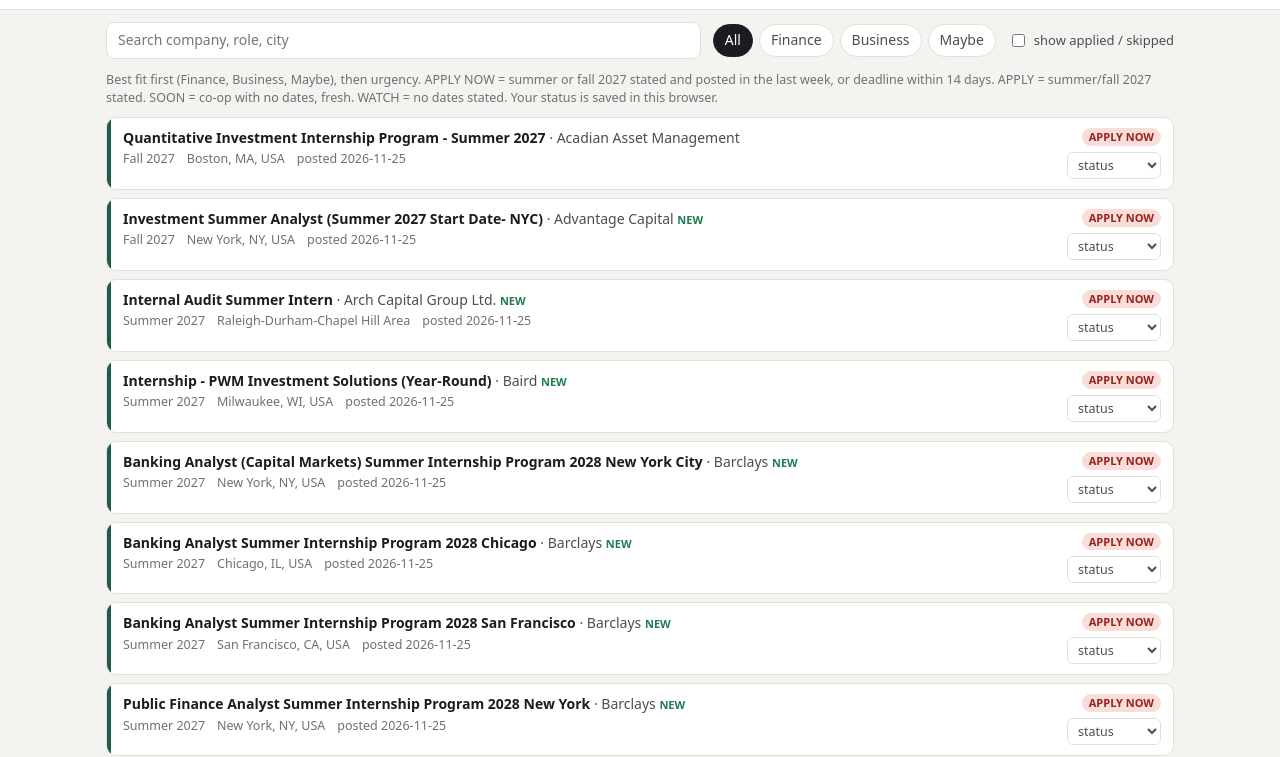
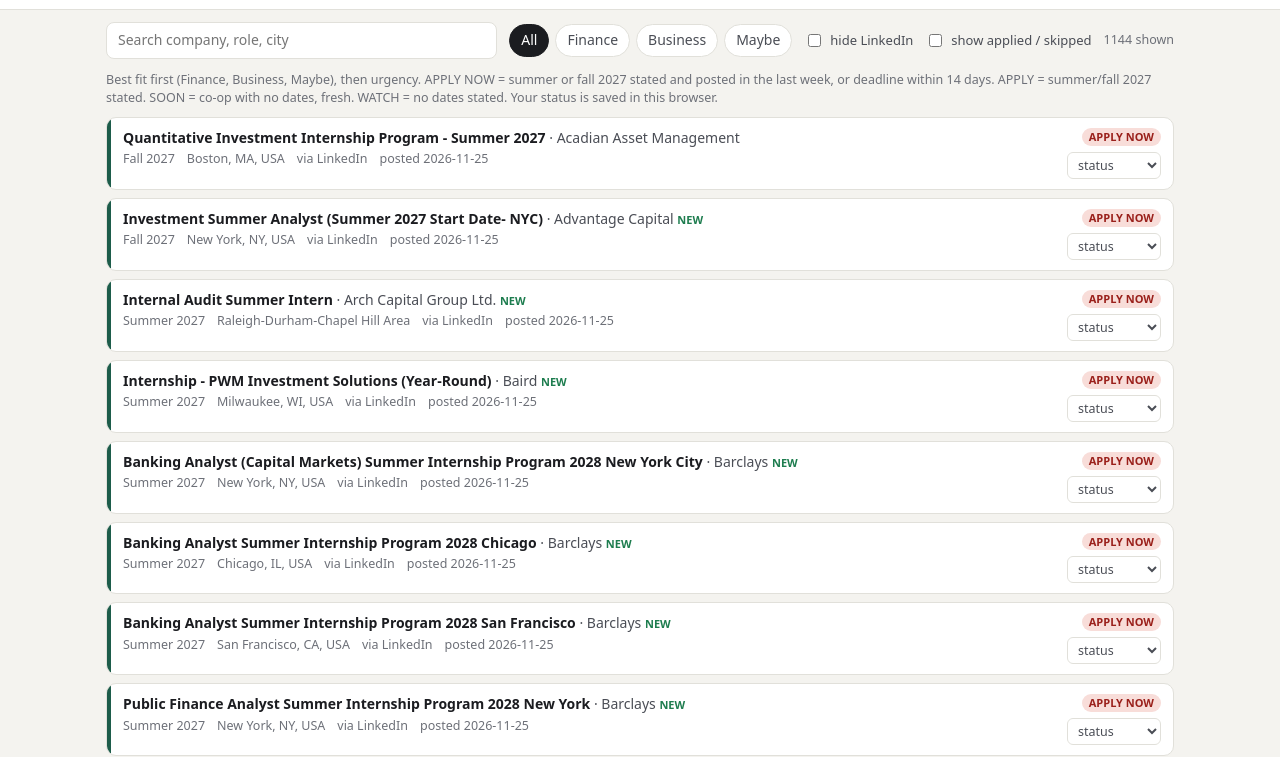
Before and after one commit to nikhilc3/coop-finance, a plain HTML site: page index.html in a window 1280 px wide. Shown: the part 47-804 px from the top of the page. Drawn offline with Linux system fonts and the light colour scheme.

Commit message:
Board: hide LinkedIn filter, posting count, and link source label

```diff
--- a/index.html
+++ b/index.html
@@ -71,7 +71,9 @@ th{color:var(--mute);font-weight:600;font-size:12px}
     <div class="bar">
       <input type="search" id="q" placeholder="Search company, role, city">
       <div class="chips" id="fits"></div>
+      <label class="tog"><input type="checkbox" id="nolinkedin"> hide LinkedIn</label>
       <label class="tog"><input type="checkbox" id="showdone"> show applied / skipped</label>
+      <span class="meta" id="count"></span>
     </div>
     <p class="legend">Best fit first (Finance, Business, Maybe), then urgency. APPLY NOW = summer or fall 2027 stated and posted in the last week, or deadline within 14 days. APPLY = summer/fall 2027 stated. SOON = co-op with no dates, fresh. WATCH = no dates stated. Your status is saved in this browser.</p>
     <div id="list"></div>
@@ -98,17 +100,26 @@ document.querySelector(".tabs").onclick=e=>{const b=e.target.closest("button");i
   document.querySelectorAll(".tabs button").forEach(x=>x.classList.toggle("on",x===b));
   ["post","open","watch"].forEach(id=>document.getElementById(id).hidden=id!==b.dataset.tab)};
 document.getElementById("q").oninput=render;document.getElementById("showdone").onchange=render;
+// "hide LinkedIn": keeps only postings whose apply link goes somewhere other than linkedin.com (remembered in this browser)
+const NLKEY="fin-board-nolinkedin",nl=document.getElementById("nolinkedin");
+try{nl.checked=localStorage.getItem(NLKEY)==="1"}catch(e){}
+nl.onchange=()=>{try{localStorage.setItem(NLKEY,nl.checked?"1":"0")}catch(e){}render()};
+const host=l=>((String(l||"").match(/^https?:\/\/([^\/?#]+)/i)||[])[1]||"").toLowerCase();
+const isLinkedIn=l=>/(^|\.)linkedin\.com$/.test(host(l));
+const via=l=>{const h=host(l);return !h?"":isLinkedIn(l)?"LinkedIn":/(^|\.)simplify\.jobs$/.test(h)?"Simplify":/(^|\.)indeed\.com$/.test(h)?"Indeed":/(^|\.)glassdoor\./.test(h)?"Glassdoor":/(^|\.)ziprecruiter\.com$/.test(h)?"ZipRecruiter":/(^|\.)google\./.test(h)?"Google Jobs":"company site"};
 function render(){
   const q=document.getElementById("q").value.toLowerCase(),showDone=document.getElementById("showdone").checked;
   const vis=rows.filter(r=>fit=="ALL"||r.fit==fit)
     .filter(r=>!q||(r.company+" "+r.role+" "+r.location).toLowerCase().includes(q))
-    .filter(r=>showDone||!["applied","skip"].includes(status[r.link]));
+    .filter(r=>showDone||!["applied","skip"].includes(status[r.link]))
+    .filter(r=>!nl.checked||!isLinkedIn(r.link));
+  document.getElementById("count").textContent=rows.length?`${vis.length} shown`:"";
   const L=document.getElementById("list");
   if(!vis.length){L.innerHTML=`<div class="empty">${rows.length?"Nothing matches.":"No postings yet. The first scan fills this in."}</div>`;return}
-  L.innerHTML=vis.map(r=>{const st=status[r.link]||"";const term=r.term=="fall"?"Fall 2027":r.term=="summer"?"Summer 2027":r.term=="coop-unspecified"?"Co-op, term not stated":"Term not stated";
+  L.innerHTML=vis.map(r=>{const st=status[r.link]||"";const term=r.term=="fall"?"Fall 2027":r.term=="summer"?"Summer 2027":r.term=="coop-unspecified"?"Co-op, term not stated":r.term=="summer-2028"?"2028 program (next cycle)":"Term not stated";
     return `<div class="row ${esc(r.fit)} ${["applied","skip"].includes(st)?"done":""}"><div class="stripe"></div>
     <div class="main"><a class="role" href="${esc(r.link)}" target="_blank" rel="noopener">${esc(r.role)}</a> <span class="co">· ${esc(r.company)}</span>${r.new?' <span class="newtag">NEW</span>':""}
-    <div class="sub"><span>${esc(term)}</span><span>${esc(r.location)}</span>${r.posted?`<span>posted ${esc(r.posted)}</span>`:""}${r.deadline?`<span><b>deadline ${esc(r.deadline)}</b></span>`:""}${r.nuworks?`<span>${r.nuworks_link?`<a href="${esc(r.nuworks_link)}" target="_blank" rel="noopener">NUWorks</a>`:"NUWorks"}${r.nu_eligible=="NOT QUALIFIED"?" (not qualified)":""}</span>`:""}</div></div>
+    <div class="sub"><span>${esc(term)}</span><span>${esc(r.location)}</span>${via(r.link)?`<span>via ${esc(via(r.link))}</span>`:""}${r.posted?`<span>posted ${esc(r.posted)}</span>`:""}${r.deadline?`<span><b>deadline ${esc(r.deadline)}</b></span>`:""}${r.nuworks?`<span>${r.nuworks_link?`<a href="${esc(r.nuworks_link)}" target="_blank" rel="noopener">NUWorks</a>`:"NUWorks"}${r.nu_eligible=="NOT QUALIFIED"?" (not qualified)":""}</span>`:""}</div></div>
     <div class="side"><span class="tag u-${esc(r.urgency.replace(/ /g,""))}">${esc(r.urgency)}</span>
     <select data-link="${esc(r.link)}" aria-label="status">${["","interested","applied","skip"].map(s=>`<option value="${s}" ${s==st?"selected":""}>${s||"status"}</option>`).join("")}</select></div></div>`}).join("");
 }
```
